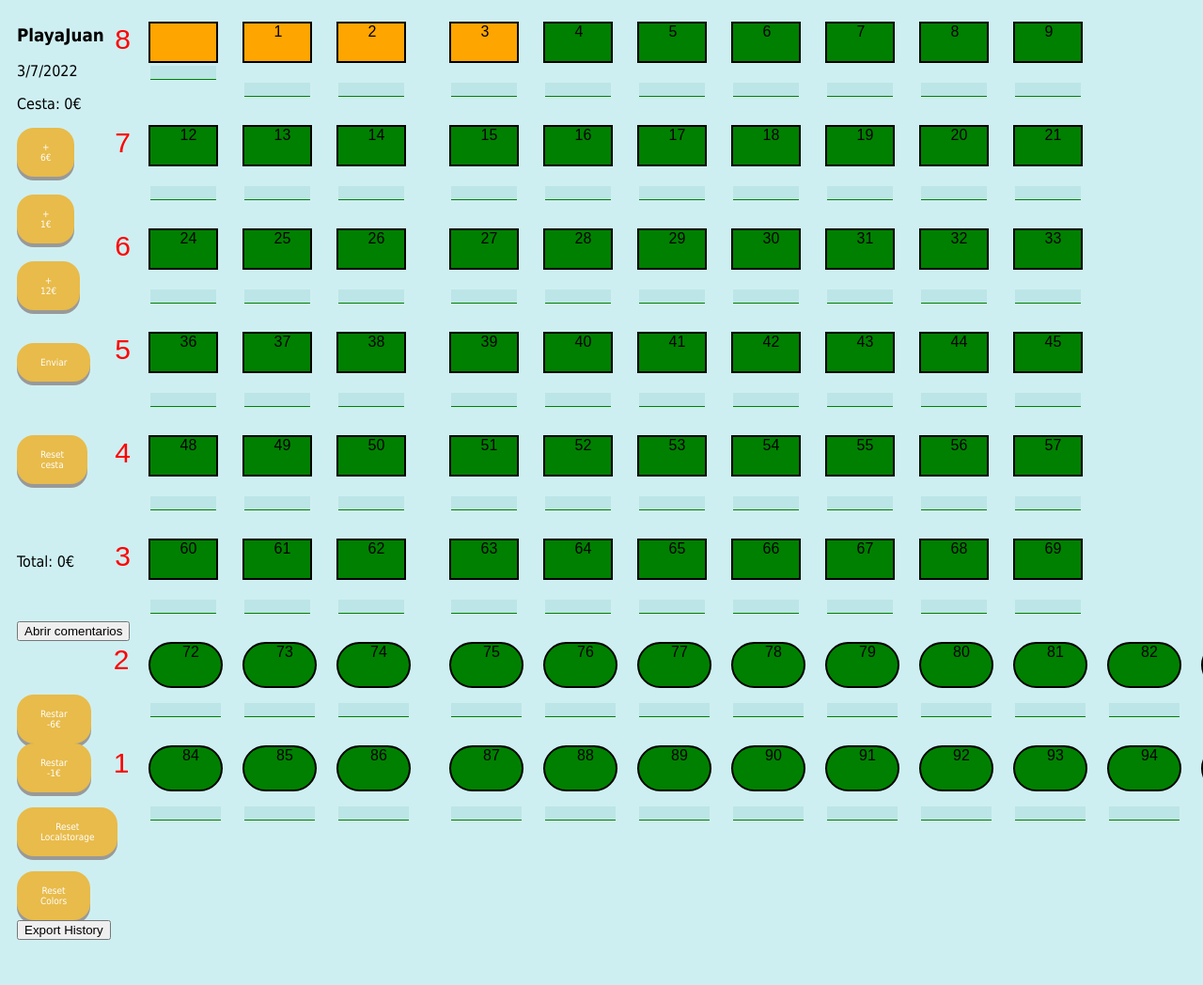
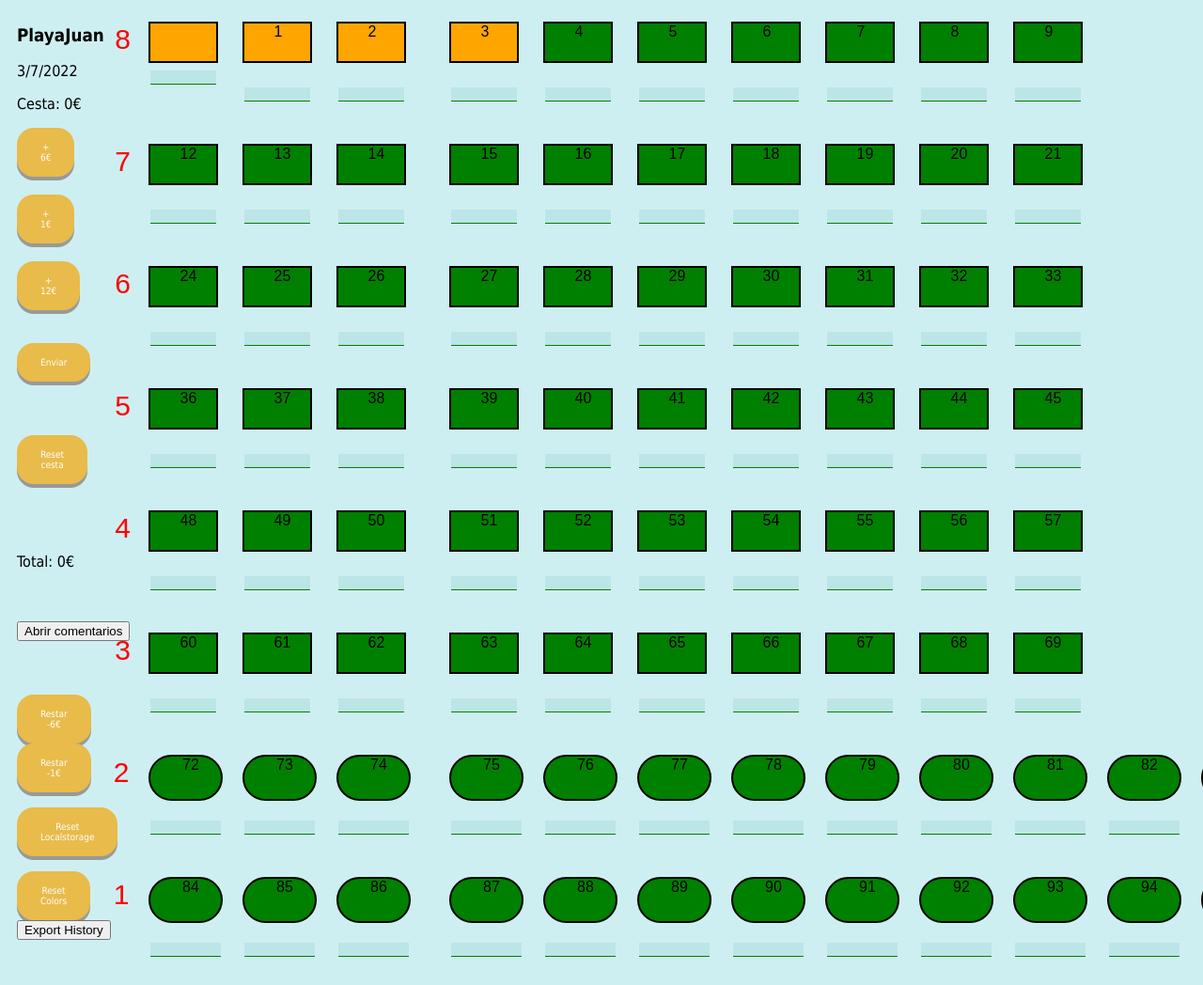
Before and after one commit to cr4id3r/sunbeds, a PHP site: page / in a window 1280 px wide; the page is wider, and only the part inside the window is pictured. Shown: that part at 94% size. Before the commit the page ends 1000 px from the top of that part, so only its background shows below. Run offline with PHP 8.4, Linux system fonts and the light colour scheme.

Commit message:
Update app.css

```diff
--- a/app.css
+++ b/app.css
@@ -3,7 +3,7 @@
     max-width: 100%;
     display: grid;
     grid-template-columns: 100px 100px 120px 100px 100px 100px 100px 100px 100px 100px 100px 100px;
-    grid-template-rows: 110px 110px 110px 110px 110px 110px 110px 110px;
+    grid-template-rows: 130px 130px 130px 130px 130px 130px 130px 130px;
     gap: 0px 0px;
     float: right;
 }
@@ -126,7 +126,7 @@ body {
 
 form {
     /*Codigo centrado formulario */
-    margin-top: 45px;
+    margin-top: 50px;
     border: 0;
     text-align: center;
     padding: 0;
```
